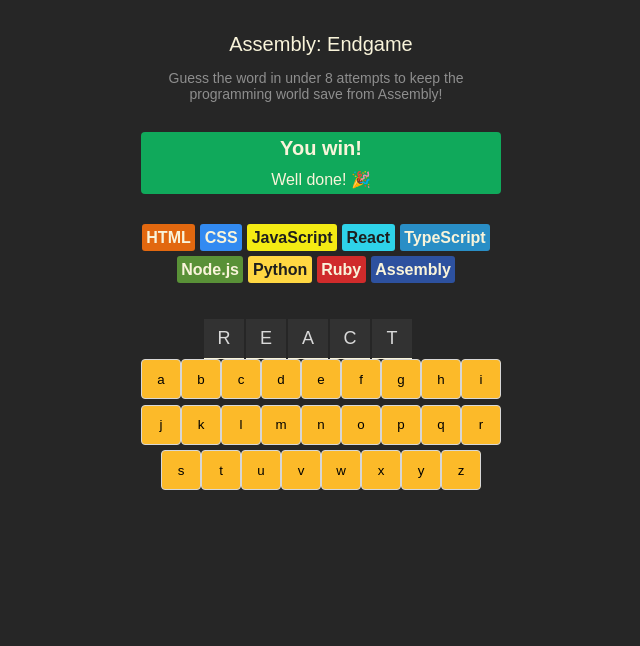
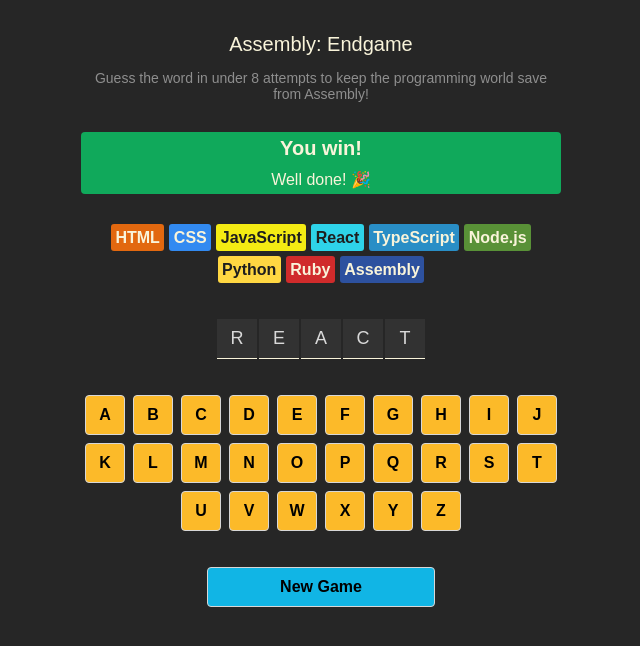
Before and after one commit to danielNemeth19/first-react, a React (Vite) app: page / in a window 1280 px wide. Shown: the top 646 px of the page, without its empty margins (319-959 px from the left). Built offline with nearby package versions, Linux system fonts and the light colour scheme.

Commit message:
(feat) Implements state for storing letters

```diff
--- a/src/AppAssembly.jsx
+++ b/src/AppAssembly.jsx
@@ -4,9 +4,9 @@
 
 export default function AppAssembly() {
     const [currentWord, setCurrentWord] = useState("react")
+    const [guessedLetters, setGuessedLetters] = useState([])
 
     const alphabet = "abcdefghijklmnopqrstuvwxyz"
-
 
     const languaeElements = languages.map((language) => {
         const styles = {
@@ -16,12 +16,18 @@
         return <span key={language.name} className="chip" style={styles}>{language.name}</span>
     })
 
-    const letterElements = currentWord.split("").map((char, idx)=>{
+    const letterElements = currentWord.split("").map((char, idx) => {
         return <span key={idx}>{char.toUpperCase()}</span>
     })
 
-    const keyboard = alphabet.split("").map((char) => {
-        return <button key={char}>{char}</button>
+    function addGuessedLetter(char) {
+        setGuessedLetters(prev => {
+            return prev.includes(char) ? prev : [...prev, char]
+        })
+    }
+
+    const keyboardElements = alphabet.split("").map((char) => {
+                return <button onClick={() => addGuessedLetter(char)} key={char}>{char.toUpperCase()}</button>
             })
 
         return (
@@ -42,8 +48,9 @@
                         {letterElements}
                     </section>
                     <section className="keyboard">
-                    {keyboard}
+                        {keyboardElements}
                     </section>
+                    <button className="new-game">New Game</button>
                 </main>
             </main>
         )
--- a/src/index_assembly.css
+++ b/src/index_assembly.css
@@ -25,7 +25,7 @@
 
 header>p {
     font-size: 0.875rem;
-    max-width: 350px;
+    max-width: 480px;
     color: #8E8E8E;
 }
 
@@ -39,22 +39,19 @@
     margin-block: 30px;
 }
 
-.game-status>h2 {
+section.game-status>h2 {
     font-size: 1.25rem;
-    font-family: "Hanken Grotesk", Arial, sans-serif;
     margin: 5px;
 }
 
-.game-status>p {
-    font-size: 16px;
-    font-family: "Hanken Grotesk", Arial, sans-serif;
+section.game-status>p {
     margin: 5px;
 }
 
 section.language-chips {
     display: flex;
     flex-wrap: wrap;
-    max-width: 350px;
+    max-width: 480px;
     justify-content: center;
     gap: 5px;
     margin-bottom: 36px;
@@ -63,16 +60,16 @@
 span.chip {
     border-radius: 3px;
     padding: 4.5px;
-    font-family: "Hanken Grotesk", Arial, sans-serif;
     font-weight: 700;
 }
 
 section.word {
     display: flex;
     justify-content: center;
-    width: 334px;
+    width: 480px;
     height: 40px;
     gap: 2px;
+    margin-bottom: 36px;
 }
 
 section.word>span {
@@ -91,14 +88,33 @@
     display: flex;
     justify-content: center;
     flex-wrap: wrap;
-    width: 360px;
+    width: 480px;
     height: 136px;
+    gap: 8px;
+    margin-bottom: 36px;
 }
 
 section.keyboard>button {
+    cursor: pointer;
     width: 40px;
     height: 40px;
     border-radius: 4px;
     background-color: #FCBA29;
     border: 1px solid #D7D7D7;
+    font-size: 1rem;
+    font-weight: 600;
 }
+
+button.new-game {
+    width: 228px;
+    height: 40px;
+    border-radius: 4px;
+    border: 1px solid #D7D7D7;
+    background-color: #11B5E5;
+    padding: 6px 12px;
+    font-size: 1rem;
+    font-weight: 600;
+    cursor: pointer;
+    display: block;
+    margin-inline: auto;
+}
```
Lines whose indentation alone changed are shown as unchanged.
